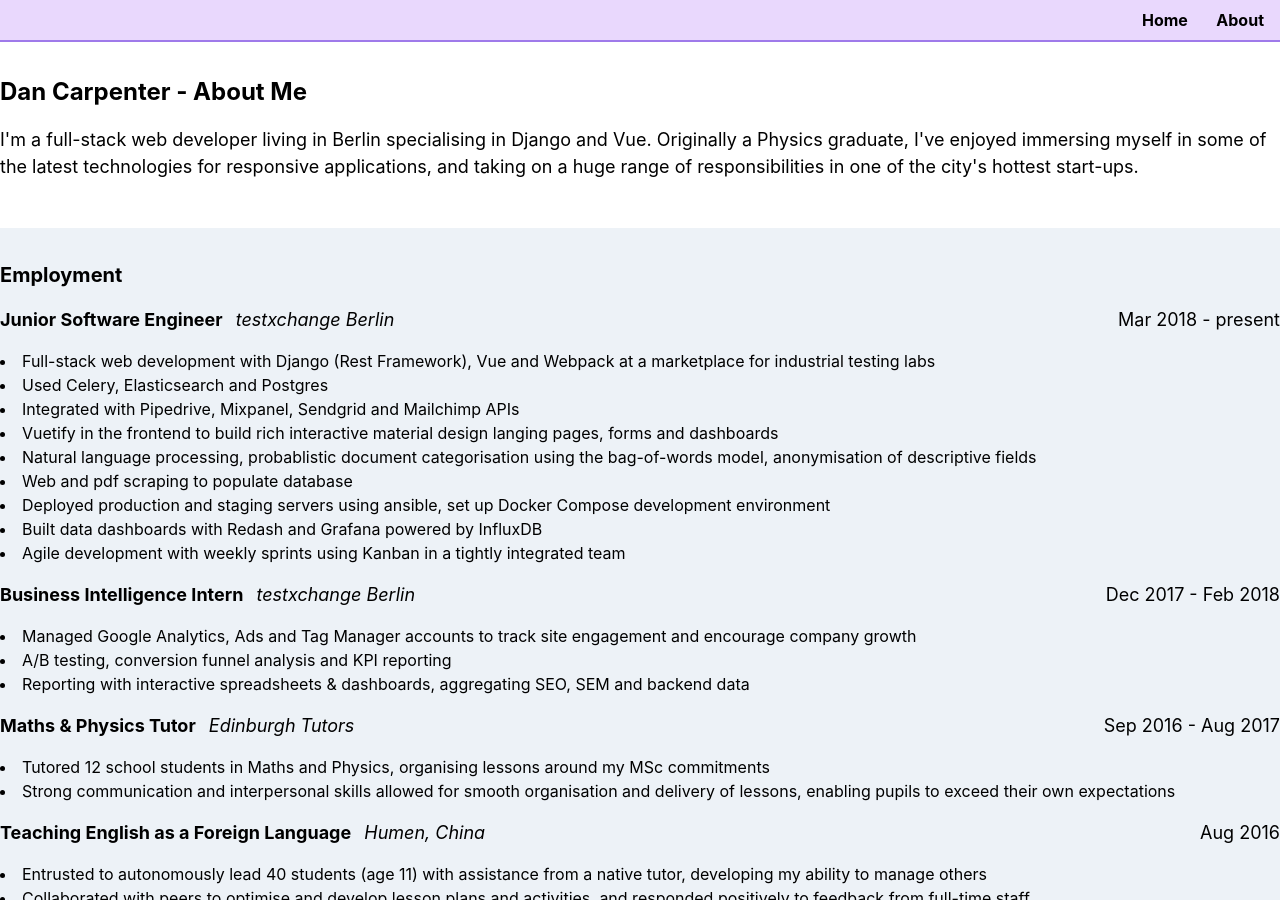
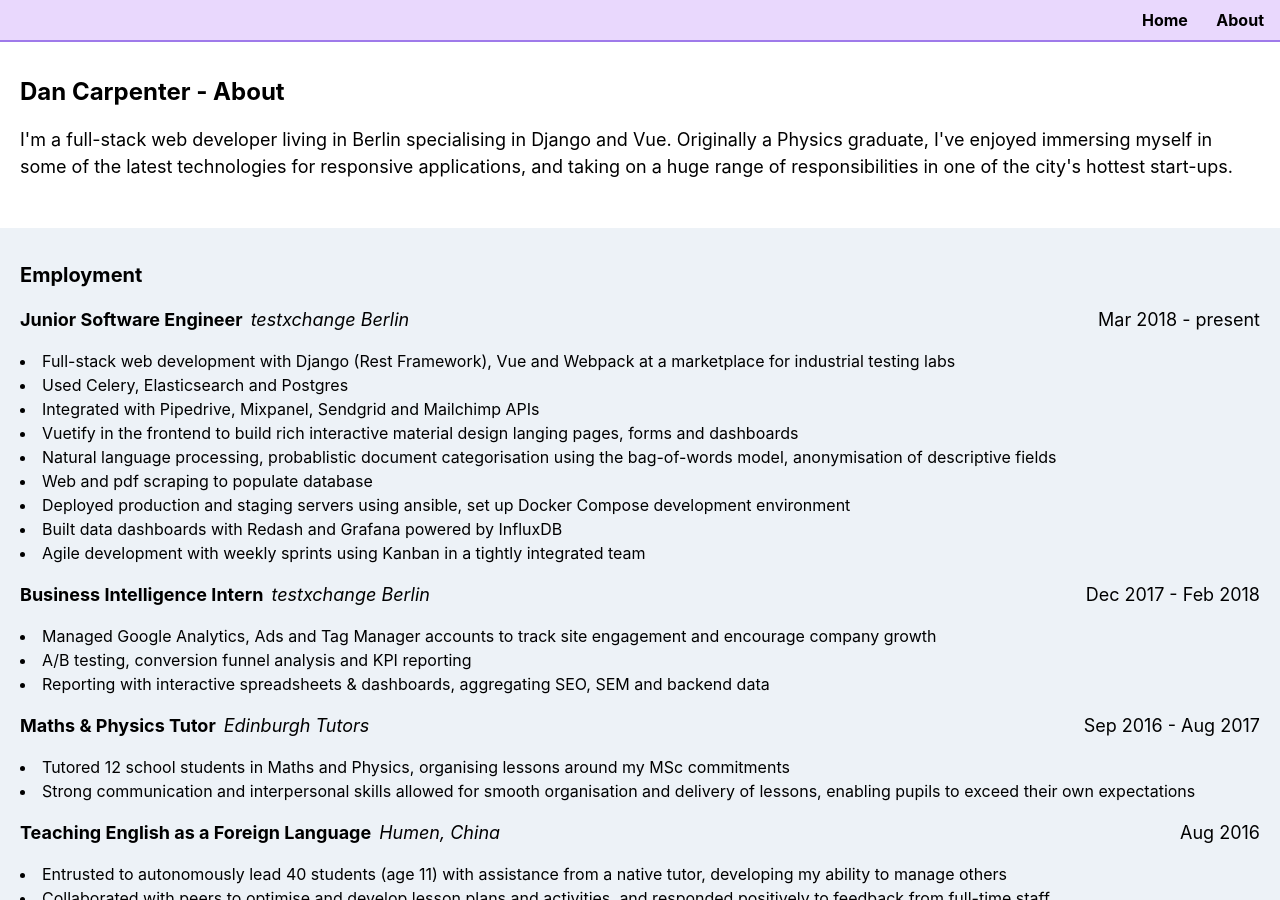
Before and after one commit to dansebcar/dansebcar.github.io, a Jekyll site: the page built from pages/about.html, in a window 1280 px wide and 900 px high. Built offline with Jekyll 4.4.1, drawn with Linux system fonts in a browser that asks for light colours.

Commit message:
Ensure padding on small resolutions

```diff
--- a/_includes/section.html
+++ b/_includes/section.html
@@ -1,5 +1,5 @@
-<section class="py-12 px-5">
-    <div class="max-w-xl mx-auto">
+<section class="py-12">
+    <div class="max-w-xl mx-auto px-5">
         <h2
             class="text-lg font-bold mb-8"
         >{{ section.title }}</h2>
--- a/index.html
+++ b/index.html
@@ -2,7 +2,7 @@
 ---
 
 <section class="py-12 px-5 text-lg">
-    <div class="max-w-xl mx-auto">
+    <div class="max-w-xl mx-auto px-5">
         <h1 class="py-8 text-2xl text-center font-bold">{{ page.title }}</h1>
 
         <p class="mb-4">
--- a/pages/about.html
+++ b/pages/about.html
@@ -1,6 +1,6 @@
 ---
 permalink: /about/
-title: Dan Carpenter - About Me
+title: Dan Carpenter - About
 description: >
     I'm a full-stack web developer living in Berlin specialising in Django and
     Vue. Originally a Physics graduate, I've enjoyed immersing myself in
@@ -8,14 +8,14 @@
     on a huge range of responsibilities in one of the city's hottest start-ups.
 ---
 
-<section class="container mx-auto py-8">
+<section class="container mx-auto py-8 px-5">
     <h1 class="text-2xl font-bold">{{ page.title }}</h1>
     <p class="py-4 text-lg">{{ page.description }}</p>
 </section>
 
 <div class="section-list">
 
-        <section class="py-8">
+        <section class="py-8 px-5">
             <div class="container mx-auto">
                 <h2
                     class="mb-4 text-xl font-bold"
@@ -25,7 +25,7 @@
                     <div class="my-4">
                         <div>
                             <h3 class="flex my-2 text-lg">
-                                <span class="flex-1">
+                                <span class="flex-1 flex flex-col md:flex-row">
                                     <span
                                         class="font-bold mr-2"
                                     >Junior Software Engineer</span>
@@ -72,7 +72,7 @@
                     <div class="my-4">
                         <div>
                             <h3 class="flex my-2 text-lg">
-                                <span class="flex-1">
+                                <span class="flex-1 flex flex-col md:flex-row">
                                     <span
                                         class="font-bold mr-2"
                                     >Business Intelligence Intern</span>
@@ -107,7 +107,7 @@
                     <div class="my-4">
                         <div>
                             <h3 class="flex my-2 text-lg">
-                                <span class="flex-1">
+                                <span class="flex-1 flex flex-col md:flex-row">
                                     <span
                                         class="font-bold mr-2"
                                     >Maths & Physics Tutor</span>
@@ -140,7 +140,7 @@
                     <div class="my-4">
                         <div>
                             <h3 class="flex my-2 text-lg">
-                                <span class="flex-1">
+                                <span class="flex-1 flex flex-col md:flex-row">
                                     <span
                                         class="font-bold mr-2"
                                     >Teaching English as a Foreign Language</span>
@@ -175,7 +175,7 @@
                     <div class="my-4">
                         <div>
                             <h3 class="flex my-2 text-lg">
-                                <span class="flex-1">
+                                <span class="flex-1 flex flex-col md:flex-row">
                                     <span
                                         class="font-bold mr-2"
                                     >Front of House</span>
@@ -210,7 +210,7 @@
                     <div class="my-4">
                         <div>
                             <h3 class="flex my-2 text-lg">
-                                <span class="flex-1">
+                                <span class="flex-1 flex flex-col md:flex-row">
                                     <span
                                         class="font-bold mr-2"
                                     >Calling Team</span>
@@ -243,7 +243,7 @@
             </div>
         </section>
 
-        <section class="py-8">
+        <section class="py-8 px-5">
             <div class="container mx-auto">
                 <h2
                     class="mb-4 text-xl font-bold"
@@ -253,7 +253,7 @@
                     <div class="my-4">
                         <div>
                             <h3 class="flex my-2 text-lg">
-                                <span class="flex-1">
+                                <span class="flex-1 flex flex-col md:flex-row">
                                     <span
                                         class="font-bold mr-2"
                                     >Language learning tools</span>
@@ -286,7 +286,7 @@
                     <div class="my-4">
                         <div>
                             <h3 class="flex my-2 text-lg">
-                                <span class="flex-1">
+                                <span class="flex-1 flex flex-col md:flex-row">
                                     <span
                                         class="font-bold mr-2"
                                     >Jira API interface</span>
@@ -313,7 +313,7 @@
                     <div class="my-4">
                         <div>
                             <h3 class="flex my-2 text-lg">
-                                <span class="flex-1">
+                                <span class="flex-1 flex flex-col md:flex-row">
                                     <span
                                         class="font-bold mr-2"
                                     >Music player</span>
@@ -340,7 +340,7 @@
             </div>
         </section>
 
-        <section class="py-8">
+        <section class="py-8 px-5">
             <div class="container mx-auto">
                 <h2
                     class="mb-4 text-xl font-bold"
@@ -350,7 +350,7 @@
                     <div class="my-4">
                         <div>
                             <h3 class="flex my-2 text-lg">
-                                <span class="flex-1">
+                                <span class="flex-1 flex flex-col md:flex-row">
                                     <span
                                         class="font-bold mr-2"
                                     >MSc Theoretical Physics</span>
@@ -397,7 +397,7 @@
                     <div class="my-4">
                         <div>
                             <h3 class="flex my-2 text-lg">
-                                <span class="flex-1">
+                                <span class="flex-1 flex flex-col md:flex-row">
                                     <span
                                         class="font-bold mr-2"
                                     >BSc (Hons) Mathematics & Physics</span>
@@ -452,7 +452,7 @@
                     <div class="my-4">
                         <div>
                             <h3 class="flex my-2 text-lg">
-                                <span class="flex-1">
+                                <span class="flex-1 flex flex-col md:flex-row">
                                     <span
                                         class="font-bold mr-2"
                                     >Secondary School</span>
@@ -491,7 +491,7 @@
             </div>
         </section>
 
-        <section class="py-8">
+        <section class="py-8 px-5">
             <div class="container mx-auto">
                 <h2
                     class="mb-4 text-xl font-bold"
@@ -501,7 +501,7 @@
                     <div class="my-4">
                         <div>
                             <h3 class="flex my-2 text-lg">
-                                <span class="flex-1">
+                                <span class="flex-1 flex flex-col md:flex-row">
                                     <span
                                         class="font-bold mr-2"
                                     >Secretary & Director</span>
@@ -538,7 +538,7 @@
             </div>
         </section>
 
-        <section class="py-8">
+        <section class="py-8 px-5">
             <div class="container mx-auto">
                 <h2
                     class="mb-4 text-xl font-bold"
@@ -548,7 +548,7 @@
                     <div class="my-4">
                         <div>
                             <h3 class="flex my-2 text-lg">
-                                <span class="flex-1">
+                                <span class="flex-1 flex flex-col md:flex-row">
                                     <span
                                         class="font-bold mr-2"
                                     >Skills & Qualifications</span>
@@ -588,7 +588,7 @@
                     <div class="my-4">
                         <div>
                             <h3 class="flex my-2 text-lg">
-                                <span class="flex-1">
+                                <span class="flex-1 flex flex-col md:flex-row">
                                     <span
                                         class="font-bold mr-2"
                                     >Leisure Interests</span>
--- a/pages/pokemon.html
+++ b/pages/pokemon.html
@@ -8,7 +8,7 @@
 layout: js
 ---
 
-<div class="container mx-auto">
+<div class="container mx-auto px-5">
     <h1 class="mt-8 mb-4 text-2xl font-bold">{{ page.title }}</h1>
 
     <p>{{ page.description }}</p>
--- a/pages/skies.html
+++ b/pages/skies.html
@@ -9,7 +9,7 @@
 layout: js
 ---
 
-<div class="container mx-auto">
+<div class="container mx-auto px-5">
     <h1 class="mt-8 mb-4 text-2xl font-bold">{{ page.title }}</h1>
 
     <p>{{ page.description }}</p>
```
